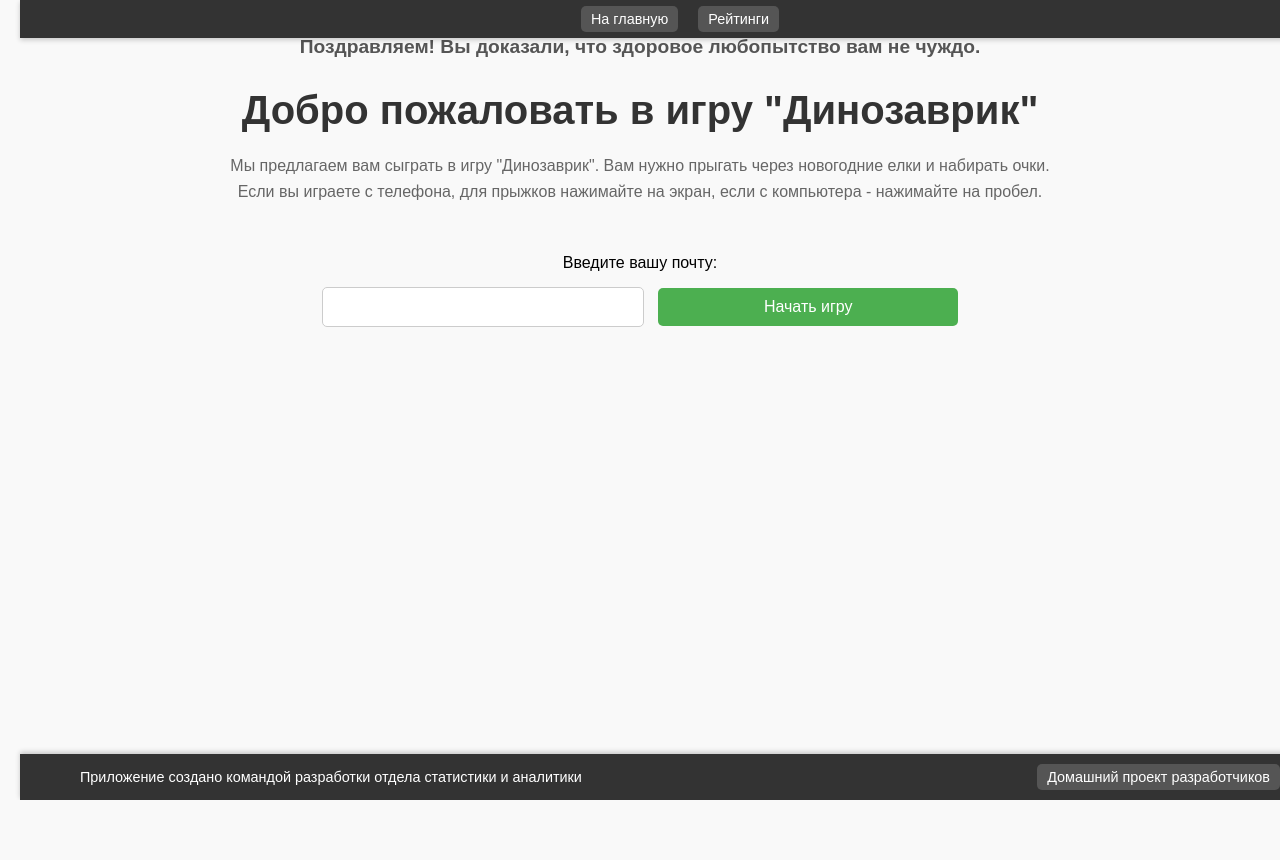
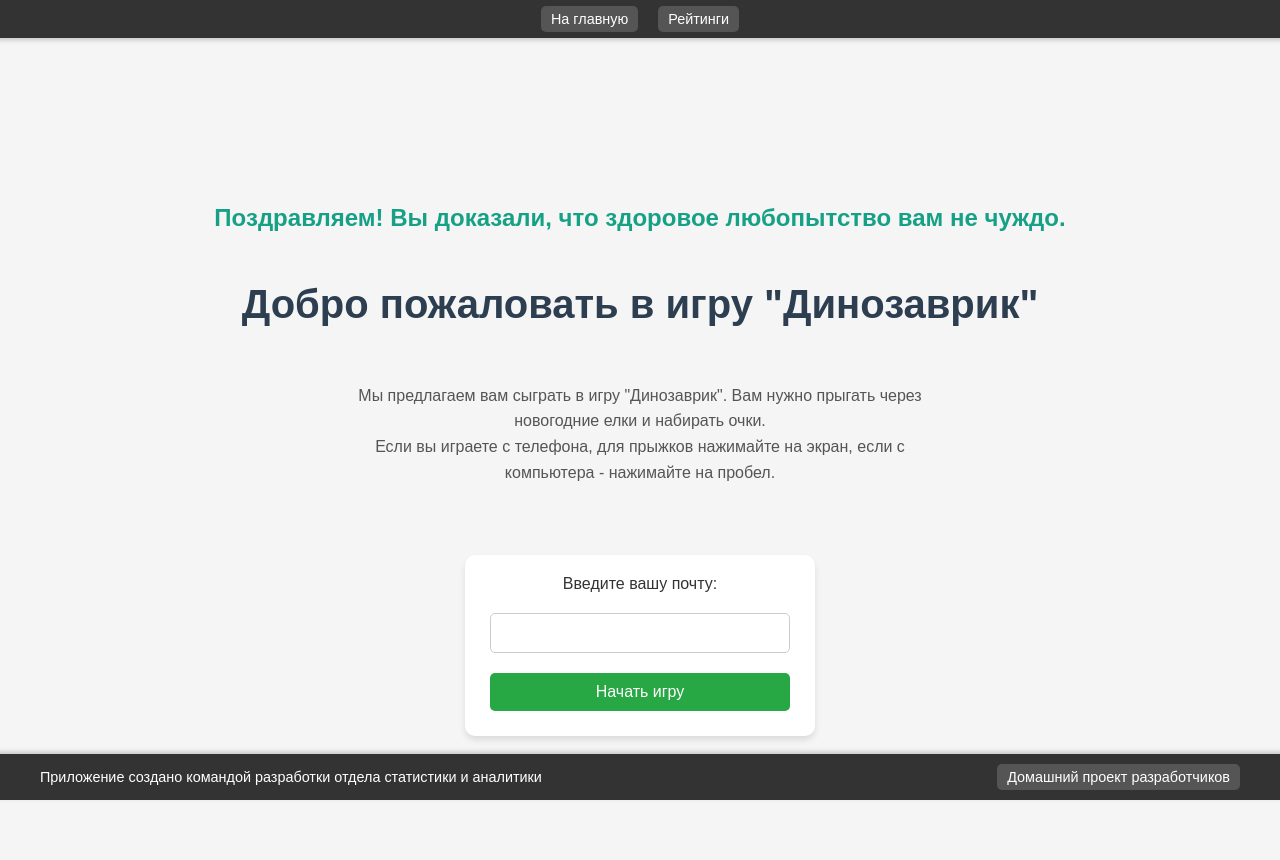
Before and after one commit to tapo44ek/dinogame, a FastAPI app: page / in a window 1280 px wide. Before the commit the page ends 800 px from the top, so only its background shows below. Run offline with FastAPI, Linux system fonts and the light colour scheme.

Commit message:
index edit

```diff
--- a/templates/index.html
+++ b/templates/index.html
@@ -6,56 +6,70 @@
     <title>Начать игру</title>
     <link rel="stylesheet" href="/dinogame/static/css/style.css">
     <style>
+        /* Основной стиль */
         body {
-            font-family: Arial, sans-serif;
-            background-color: #f9f9f9;
-            text-align: center;
-            padding: 20px;
+            font-family: 'Arial', sans-serif;
+            background-color: #f5f5f5;
+            color: #333;
+            margin: 0;
+            display: flex;
+            flex-direction: column;
+            align-items: center;
+            justify-content: center;
+            min-height: 100vh;
         }
 
         h1 {
             font-size: 2.5rem;
-            margin-bottom: 20px;
-            color: #333;
+            margin: 20px 0;
+            color: #2c3e50;
         }
 
-        .description {
-            font-size: 1.2rem;
-            color: #555;
-            margin-bottom: 30px;
+        h2.description {
+            font-size: 1.5rem;
+            color: #16a085;
+            margin-bottom: 10px;
         }
 
         .instructions {
             font-size: 1rem;
-            color: #666;
+            color: #555;
             margin-bottom: 30px;
+            max-width: 600px;
+            text-align: center;
             line-height: 1.6;
         }
 
         form {
-            display: inline-block;
-            margin-top: 20px;
+            display: flex;
+            flex-direction: column;
+            align-items: center;
+            gap: 10px;
+            background-color: #fff;
+            padding: 20px;
+            border-radius: 10px;
+            box-shadow: 0 4px 6px rgba(0, 0, 0, 0.1);
         }
 
         form label {
             font-size: 1rem;
-            margin-bottom: 10px;
-            display: block;
+            margin-bottom: 5px;
         }
 
         form input {
             font-size: 1rem;
             padding: 10px;
-            margin-bottom: 10px;
-            width: 300px;
+            width: 100%;
+            max-width: 300px;
             border: 1px solid #ccc;
             border-radius: 5px;
+            box-sizing: border-box;
         }
 
         form button {
             font-size: 1rem;
             padding: 10px 20px;
-            background-color: #4caf50;
+            background-color: #28a745;
             color: white;
             border: none;
             border-radius: 5px;
@@ -64,13 +78,21 @@
         }
 
         form button:hover {
-            background-color: #45a049;
+            background-color: #218838;
+        }
+
+        .container {
+            display: flex;
+            flex-direction: column;
+            align-items: center;
+            gap: 20px;
         }
     </style>
 </head>
 <body>
     {% include "header.html" %}
 
+    <div class="container">
         <h2 class="description">Поздравляем! Вы доказали, что здоровое любопытство вам не чуждо.</h2>
         <h1>Добро пожаловать в игру "Динозаврик"</h1>
         <p class="instructions">
@@ -113,7 +135,7 @@
         }
     });
 </script>
-
+    </div>
     {% include "footer.html" %}
 </body>
 </html>
```
Lines whose indentation alone changed are shown as unchanged.
